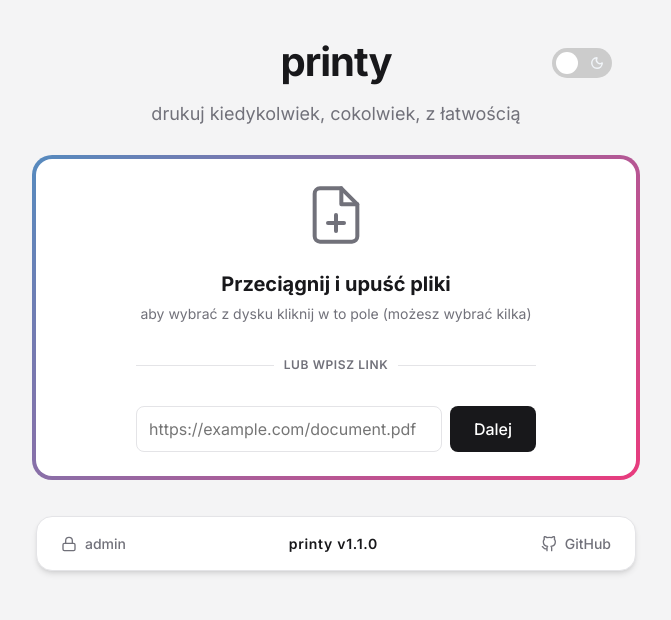
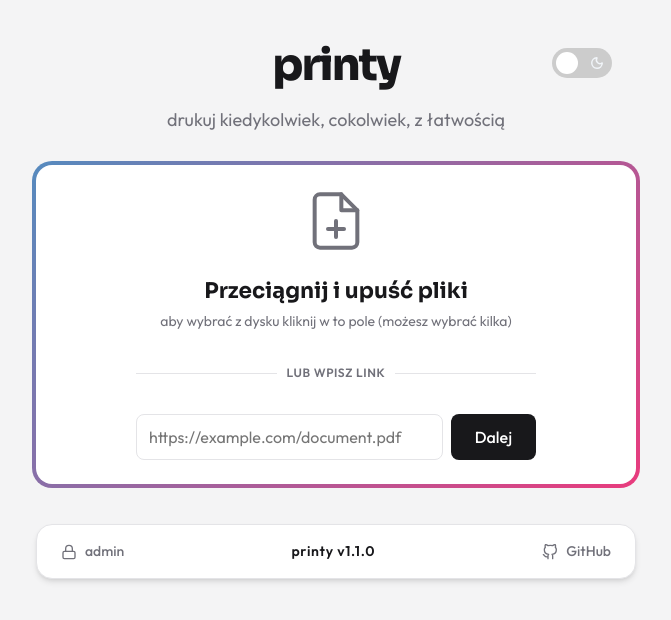
Before and after one commit to mkwhai/printy, a website: page public/index.html in a window 1280 px wide. Shown: the whole page, without its empty margins (304-975 px from the left). Drawn offline with nearby package versions, Linux system fonts and the light colour scheme; no server answers.

Commit message:
UI: New title 'printy - drukujesz?' and modern typography (Outfit & Sora)

```diff
--- a/public/css/style.css
+++ b/public/css/style.css
@@ -58,8 +58,12 @@
     background-color: var(--bg-color);
 }
 
+h1, h2, h3 {
+    font-family: 'Sora', sans-serif;
+}
+
 body {
-    font-family: 'Inter', -apple-system, BlinkMacSystemFont, "Segoe UI", Roboto, Helvetica, Arial, sans-serif;
+    font-family: 'Outfit', -apple-system, BlinkMacSystemFont, "Segoe UI", Roboto, Helvetica, Arial, sans-serif;
     background-color: var(--bg-color);
     color: var(--text-main);
     line-height: 1.5;
@@ -81,9 +85,10 @@
 }
 
 header h1 {
-    font-size: 2.5rem;
-    font-weight: 700;
-    letter-spacing: -0.025em;
+    font-family: 'Sora', sans-serif;
+    font-size: 2.75rem;
+    font-weight: 800;
+    letter-spacing: -0.04em;
     margin-bottom: 0.5rem;
 }
 
@@ -182,9 +187,11 @@
 }
 
 .hero-dropzone h2 {
+    font-family: 'Sora', sans-serif;
     color: var(--text-main);
     margin-bottom: 0.25rem;
-    font-size: 1.25rem;
+    font-size: 1.35rem;
+    font-weight: 700;
 }
 
 .hero-dropzone p {
--- a/public/index.html
+++ b/public/index.html
@@ -3,8 +3,8 @@
 <head>
     <meta charset="UTF-8">
     <meta name="viewport" content="width=device-width, initial-scale=1.0">
-    <title>printy - Dedykowana Usługa Drukowania</title>
-    <link href="https://fonts.googleapis.com/css2?family=Inter:wght@400;500;600;700&display=swap" rel="stylesheet">
+    <title>printy - drukujesz?</title>
+    <link href="https://fonts.googleapis.com/css2?family=Outfit:wght@300;400;500;600;700&family=Sora:wght@600;700;800&display=swap" rel="stylesheet">
     <link rel="stylesheet" href="/css/style.css">
     <script src="https://unpkg.com/lucide@latest"></script>
 </head>
```
